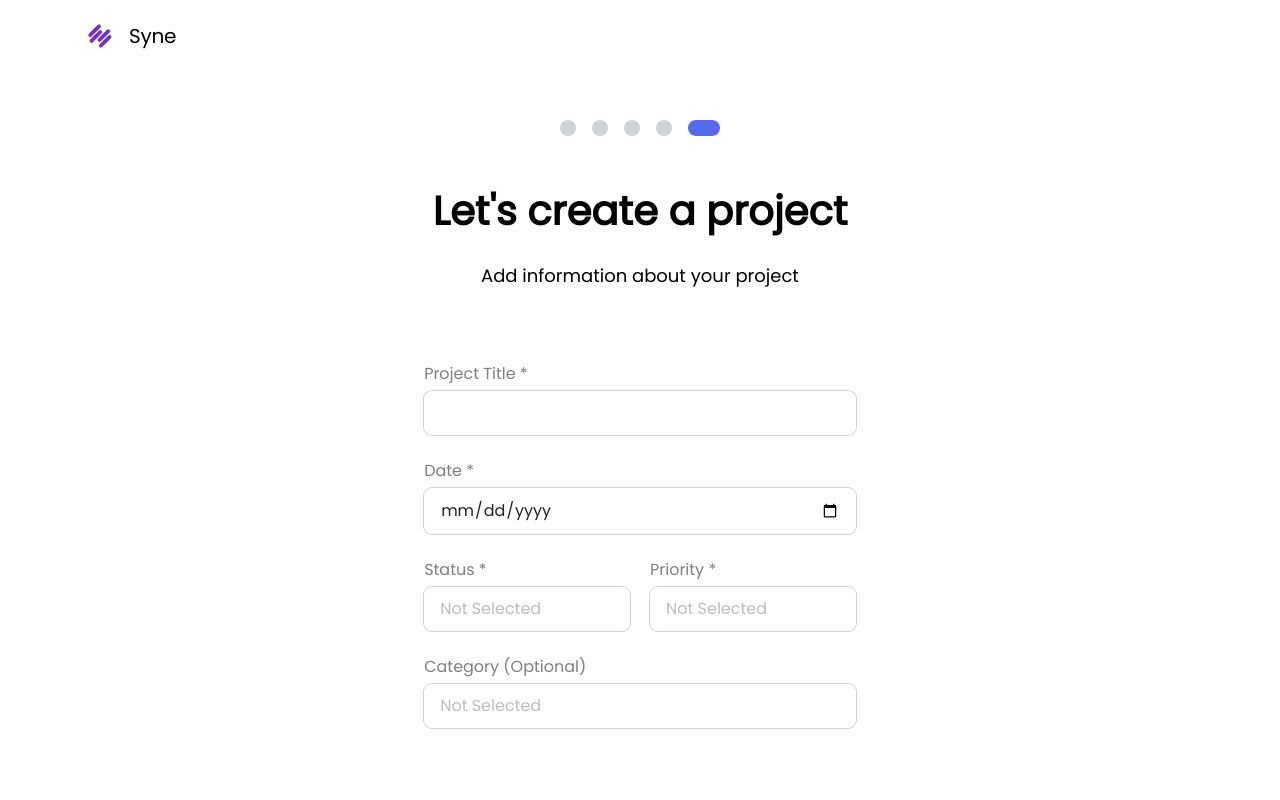
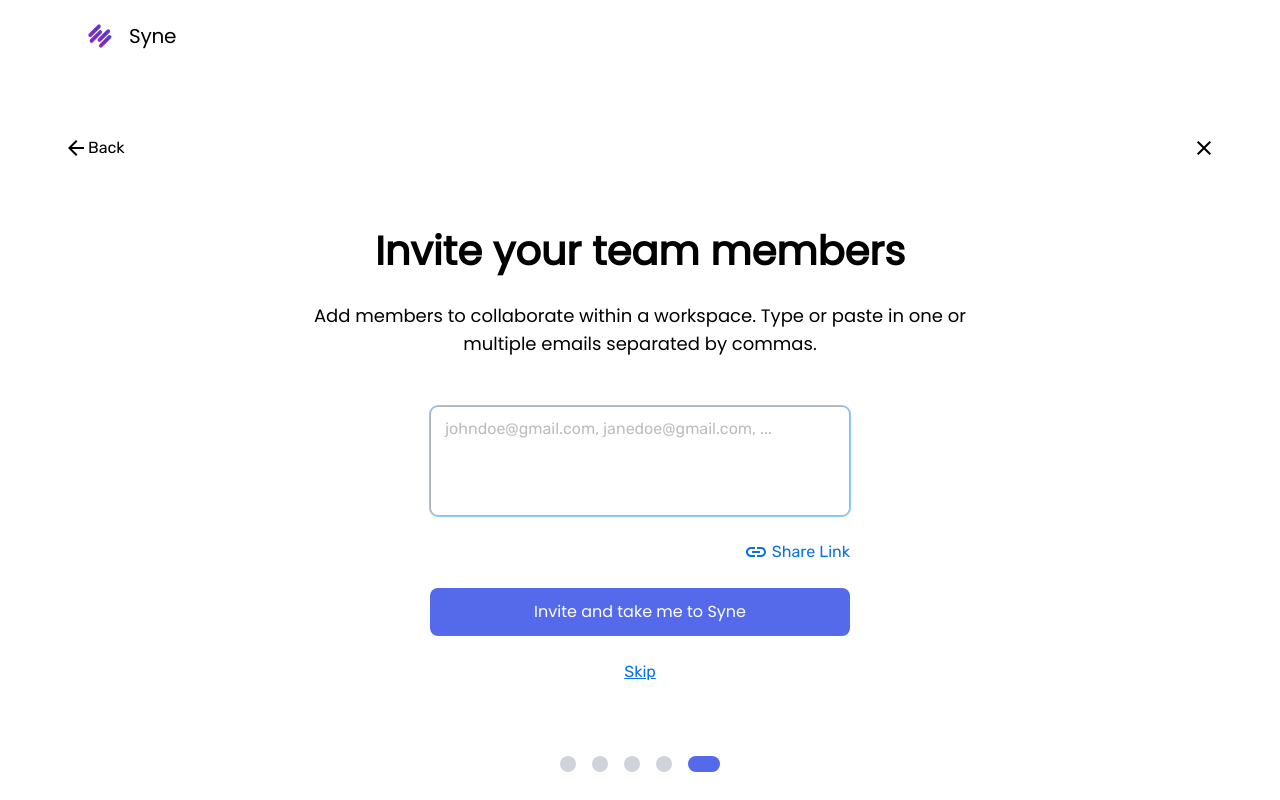
Before and after one commit to jeannyinthelamp/sycamore.ai, a React (Create React App) app: page /onboarding_5 in a window 1280 px wide. Shown: the top 800 px of the page. Built offline with nearby package versions, Linux system fonts and the light colour scheme.

Commit message:
update onboarding 5 to match new design

```diff
--- a/src/Pages/Onboarding/Onboarding_5.js
+++ b/src/Pages/Onboarding/Onboarding_5.js
@@ -1,13 +1,20 @@
 /* eslint-disable react/jsx-pascal-case */
-import React from "react";
+import React, { useState } from "react";
 import Onboarding_header from "../../Components/Onboarding/Onboarding_header/Onboarding_header";
 import Onboarding_progress_bar from "../../Components/Onboarding/Onboarding_progress_bar/Onboarding_progress_bar";
 import Onboarding_nav from "../../Components/Onboarding/Onboarding_nav/Onboarding_nav";
 import { Link } from "react-router-dom";
+import shareLink from "../../Assets/Icons/Onboarding_Icons/link.svg"
+import info from "../../Assets/Icons/Onboarding_Icons/info.svg"
+import Onboarding_Skip_Continue_Btns from "../../Components/Onboarding/Onboarding_Skip_Continue_Buttons/Onboarding_Skip_Continue_Buttons";
+import Onboarding_Alert_Modal from "../../Components/Onboarding/Onboarding_Alert_Modal/Onboarding_Alert_Modal";
 import { safari_input_styling } from "../../Components/Styles/Safari_Input_Styling";
 
 export default function Onboarding_5() {
   // Safari has an issue where its difficult to change input border-radius. This function detects a users browser, then injects classNames into create an outline
+
+  const [showLinkAlert, setShowLinkAlert] = useState(false);
+
   function detectBrowser() {
     if (navigator.userAgent.includes("Safari")) {
       return safari_input_styling;
@@ -16,105 +23,60 @@ export default function Onboarding_5() {
   return (
     <div className='flex flex-col justify-center items-center'>
       <Onboarding_header />
-
-      {/* Change the active prop to page2, page3 etc to change the color of the corresponding bar */}
-      <Onboarding_progress_bar active='page5' />
-
-      <div className='title-and-form-wrapper max-w-[541px] mx-[20px] h-auto flex flex-col justify-center items-center'>
-        <div className='text-wrapper max-w-[541px] h-auto mb-[72px] flex flex-col justify-start items-center'>
+      <Onboarding_nav />
+      <div className='title-and-form-wrapper max-w-[730px] mx-[20px] h-auto flex flex-col justify-center items-center'>
+        <div className='text-wrapper max-w-[730px] h-auto mb-[48px] flex flex-col justify-start items-center'>
           <h1 className='mb-[24px] mx-[22px] font-Poppins text-[40px] font-semibold text-black text-center leading-[54px]'>
-            Let's create a project
+            Invite your team members
           </h1>
           <p className='font-Poppins text-[18px] font-medium leading-[28px] text-center'>
-            Add information about your project
+            Add members to collaborate within a workspace. Type or paste in one or multiple emails separated by commas.
           </p>
         </div>
         <form
           action=''
-          className='w-[79.8%] h-auto flex flex-col gap-[24px] justify-center items-start'
+          className='w-full max-w-[420px] h-auto flex flex-col gap-[24px] justify-center items-start gap-y-[24px]'
         >
-          <label
-            className='w-[100%] flex flex-col gap-[5px] font-Poppins text-[#00000080] text-[16px] font-normal leading-[24px]
-                '
+          <label hidden="hidden" for="emails">Emails:</label>
+          <textarea
+            className={`${detectBrowser()}block w-full h-[110px] border py-[10px] px-[14px] border-[#ADB5BD] rounded-lg resize-none`}
+            placeholder="johndoe@gmail.com, janedoe@gmail.com, ..."
+            name="emails"
           >
-            Project Title *
-            <input
-              //
-              type='text'
-              name='project-title'
-              required
-              className={`${detectBrowser()} w-[100%] h-auto py-[10px] px-[16px] font-Poppins font-normal text-[#212529] leading-[24px] outline outline-1 outline-[#CED4DA] rounded-lg`}
-            />
-          </label>
 
-          <label
-            className='w-[100%] flex flex-col gap-[5px] font-Poppins text-[#00000080] text-[16px] font-normal leading-[24px]
-                '
+          </textarea>
+          <button
+            className="text-[#0A70E8] flex self-end"
+            onClick={(e) => {
+              e.preventDefault();
+              setShowLinkAlert(true); // trigger is here to test the show link success modal, remove later when share Link confirmation modal is added
+            }}
           >
-            Date *
-            <input
-              //
-              type='date'
-              name='date'
-              required
-              className={`${detectBrowser()} w-[100%] h-auto py-[10px] px-[16px] font-Poppins font-normal text-[#212529] leading-[24px]  outline outline-1 outline-[#CED4DA] rounded-lg`}
-            />
-          </label>
-
-          <div className='status-priority-wrapper flex flex-row gap-[20px]'>
-            <label
-              className='w-[100%] flex flex-col gap-[5px] font-Poppins text-[#00000080] text-[16px] font-normal leading-[24px]
-                '
-            >
-              Status *
-              <input
-                //
-                type='text'
-                name='status'
-                placeholder='Not Selected'
-                required
-                className={`${detectBrowser()} w-[100%] h-auto py-[10px] px-[16px] font-Poppins font-normal text-[#212529] leading-[24px]  outline outline-1 outline-[#CED4DA] rounded-lg`}
-              />
-            </label>
-
-            <label
-              className='w-[100%] flex flex-col gap-[5px] font-Poppins text-[#00000080] text-[16px] font-normal leading-[24px]
-                '
-            >
-              Priority *
-              <input
-                //
-                type='text'
-                name='priority'
-                placeholder='Not Selected'
-                required
-                className={`${detectBrowser()} w-[100%] h-auto py-[10px] px-[16px] font-Poppins font-normal text-[#212529] leading-[24px]  outline outline-1 outline-[#CED4DA] rounded-lg`}
-              />
-            </label>
-          </div>
-          <label
-            className='w-[100%] mb-[48px] flex flex-col gap-[5px] font-Poppins text-[#00000080] text-[16px] font-normal leading-[24px]
-                '
-          >
-            Category (Optional)
-            <input
-              //
-              type='text'
-              name='project-title'
-              placeholder='Not Selected'
-              className={`${detectBrowser()} w-[100%] h-auto py-[10px] px-[16px] font-Poppins font-normal text-[#212529] leading-[24px] outline outline-1 outline-[#CED4DA] rounded-lg`}
-            />
-          </label>
-
+            <img src={shareLink} alt="Share Link Icon" className="mr-[4px]" />
+            Share Link
+          </button>
+          <Onboarding_Skip_Continue_Btns
+            skipToPage=""
+            formId=""
+            btnText="Invite and take me to Syne"
+            disabled={false}
+            message="Are you sure you want to skip?"
+          />
+        </form>
           {/* //* Navigation Button and form Submit Input */}
-          <Onboarding_nav />
-        </form>
-        <Link
-          to=''
-          className='h-[24px] mt-[12px] font-Poppins font-medium text-[16px] leading-[24px] text-[#556AEB] text-center underline underline-offset-2 cursor-pointer'
-        >
-          Ask Later
-        </Link>
+      {/* Change the active prop to page2, page3 etc to change the color of the corresponding bar */}
+      <Onboarding_progress_bar active='page5' />
+      <Onboarding_Alert_Modal
+        isVisible={showLinkAlert ? "visible" : "hidden"}
+        modalPosition='top-[140px]'
+        message='Link copied!'
+        border='border-[#237B4B]'
+        background='bg-[#C1FFDD]'
+        iconLeft={info}
+        iconLeftAlt="Info Icon"
+        skipBtnVisible={false}
+        exitBtnOnClick={() => setShowLinkAlert(false)}
+      />
       </div>
     </div>
   );
```
Also changed, not shown: src/Assets/Icons/Onboarding_Icons/info.svg (added), src/Assets/Icons/Onboarding_Icons/link.svg (added).
